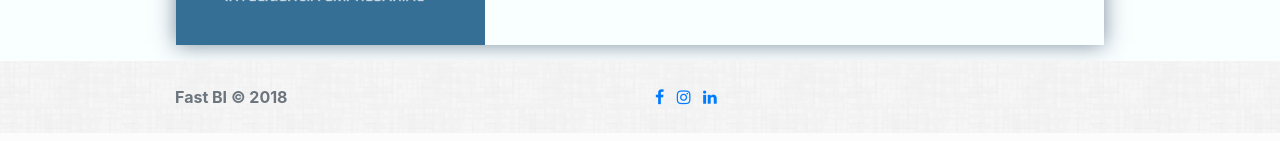
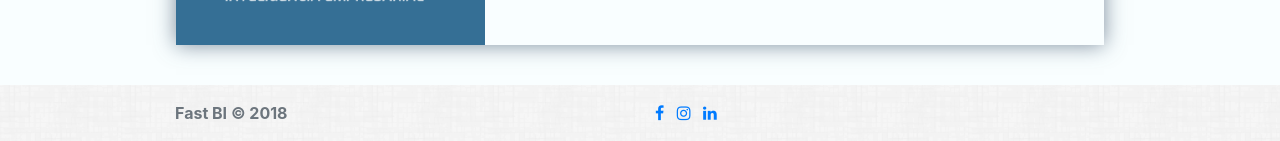
Before and after one commit to cavassani/fast-bi, a PHP site: page / in a window 1280 px wide. Shown: the part 3612-3753 px from the top of the page. Run offline with PHP 8.4, Linux system fonts and the light colour scheme; some libraries are stand-ins or nearby versions.

Commit message:
ajuste de margin top do footer

```diff
--- a/index.php
+++ b/index.php
@@ -531,7 +531,7 @@
 
   <!-- FOOTER  -->
     <footer class="footer-bi">
-    <div class="container py-2">
+    <div class="container mt-4">
       <div class="row">
         <div class="col-3 col-md d-block pt-3 footer-p ">
           <!-- <svg xmlns="http://www.w3.org/2000/svg" width="24" height="24" viewBox="0 0 24 24" fill="none" stroke="currentColor" stroke-width="2" stroke-linecap="round" stroke-linejoin="round" class="d-block mb-2"><circle cx="12" cy="12" r="10"></circle><line x1="14.31" y1="8" x2="20.05" y2="17.94"></line><line x1="9.69" y1="8" x2="21.17" y2="8"></line><line x1="7.38" y1="12" x2="13.12" y2="2.06"></line><line x1="9.69" y1="16" x2="3.95" y2="6.06"></line><line x1="14.31" y1="16" x2="2.83" y2="16"></line><line x1="16.62" y1="12" x2="10.88" y2="21.94"></line></svg> -->
```
